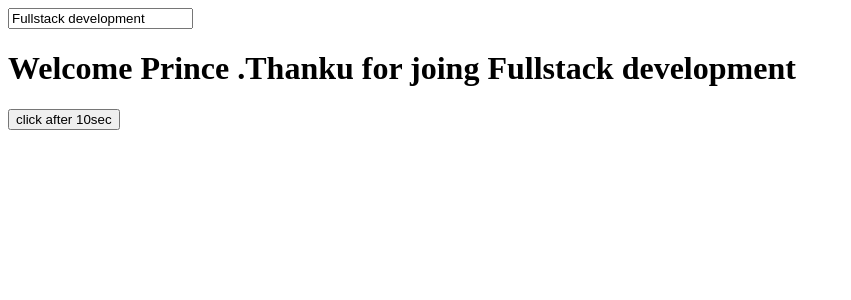
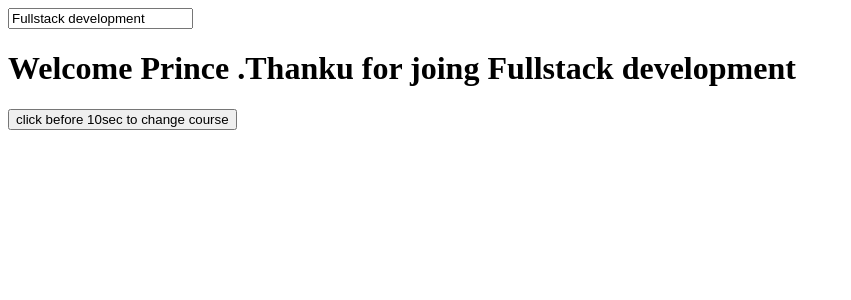
Before and after one commit to pkvjcet/Angular, an Angular app: page / in a window 1280 px wide. Shown: the top 300 px of the page, without its empty margins (0-851 px from the left). Built offline with nearby package versions, Linux system fonts and the light colour scheme.

Commit message:
upto event binding

```diff
--- a/src/app/app.component.html
+++ b/src/app/app.component.html
@@ -1,4 +1,4 @@
 
 <input type="text" [(ngModel)]="course">
 <h1>Welcome {{name}} .Thanku for joing {{course}}</h1>
-<button [disabled]="buttonactive">click after 10sec</button>
+<button [disabled]="buttonactive" (click)="changeCourse()">click before 10sec to change course</button>
--- a/src/app/app.component.ts
+++ b/src/app/app.component.ts
@@ -14,5 +14,8 @@ export class AppComponent {
       this.buttonactive=true;
     }, 10000);
   }
+  changeCourse(){
+    this.course="MEAN Stack Development";
+  }
 
 }
```
